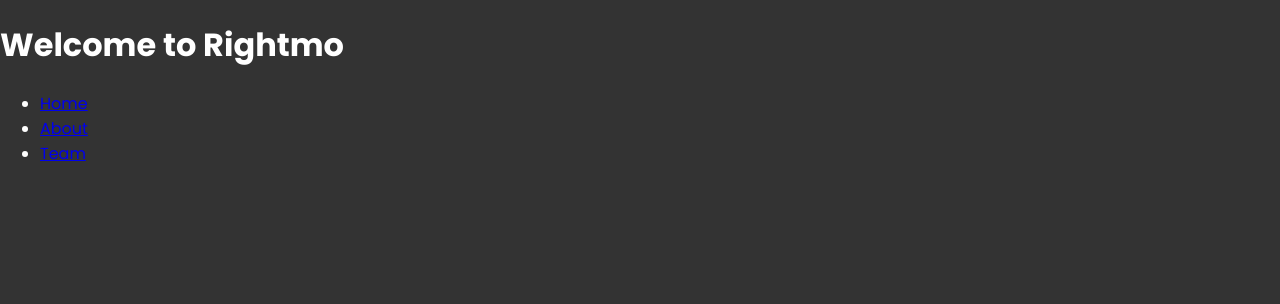
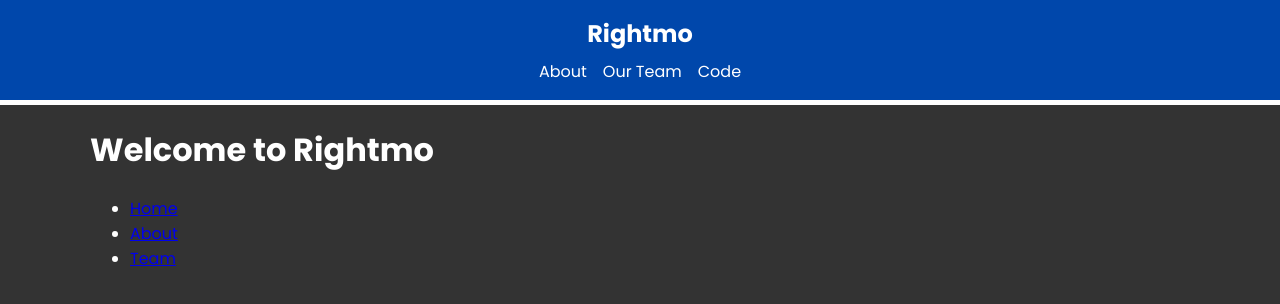
Before and after one commit to Lprabodha/Next.js-13, a Next.js app: page / in a window 1280 px wide. Shown: the top 304 px of the page. Built offline with nearby package versions, Linux system fonts and the light colour scheme.

Commit message:
header componts

```diff
--- /dev/null
+++ b/src/app/components/Header.tsx
@@ -0,0 +1,20 @@
+import Link from "next/link";
+
+const Header = () => {
+  return (
+    <header className="header">
+      <div className="container">
+        <div className="logo">
+          <Link href="/">Rightmo</Link>
+        </div>
+        <div className="links">
+          <Link href="/about">About</Link>
+          <Link href="/about/team">Our Team</Link>
+          <Link href="/code/repos">Code</Link>
+        </div>
+      </div>
+    </header>
+  );
+};
+
+export default Header;
--- a/src/app/layout.tsx
+++ b/src/app/layout.tsx
@@ -1,25 +1,29 @@
-import { Poppins } from 'next/font/google';
-import './globals.css'
+import { Poppins } from "next/font/google";
+import Header from "./components/Header";
+import "./globals.css";
 
-const poppins =  Poppins({
-  weight : ['400', '700'],
-  subsets : ['latin']
+const poppins = Poppins({
+  weight: ["400", "700"],
+  subsets: ["latin"],
 });
 
 export const metadata = {
-  title: 'Rightmo Web',
-  description: 'Web Development company',
-  keywords: 'Rightmo',
-}
+  title: "Rightmo Web",
+  description: "Web Development company",
+  keywords: "Rightmo",
+};
 
 export default function RootLayout({
   children,
 }: {
-  children: React.ReactNode
+  children: React.ReactNode;
 }) {
   return (
     <html lang="en">
-      <body className={poppins.className}>{children}</body>
+      <body className={poppins.className}>
+        <Header/>
+        <main className="container">{children}</main>
+      </body>
     </html>
-  )
+  );
 }
```
